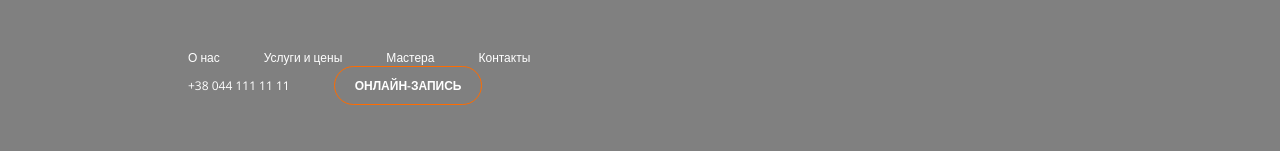
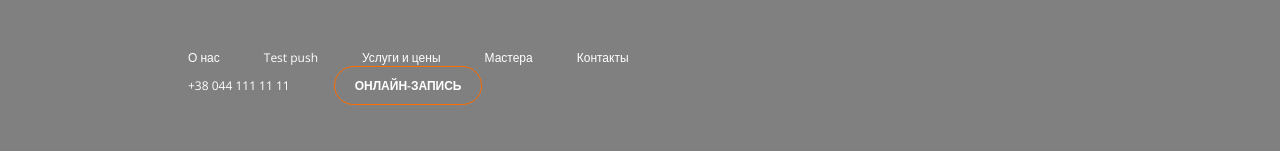
Before and after one commit to VitaliyChuyan/goit-markup-pk-01, a plain HTML site: page index.html in a window 1280 px wide. Shown: the top 151 px of the page. Drawn offline with nearby package versions, Linux system fonts and the light colour scheme.

Commit message:
test push

```diff
--- a/index.html
+++ b/index.html
@@ -21,6 +21,7 @@
     <header class="header">
       <nav class="navigation">
         <a href="#hero" class="navigation-link">О нас</a>
+        <a href="#hero" class="navigation-link">Test push</a>
         <a href="#prices" class="navigation-link">Услуги и цены</a>
         <a href="#masters" class="navigation-link">Мастера</a>
         <a href="#contact-us" class="navigation-link">Контакты</a>
```
